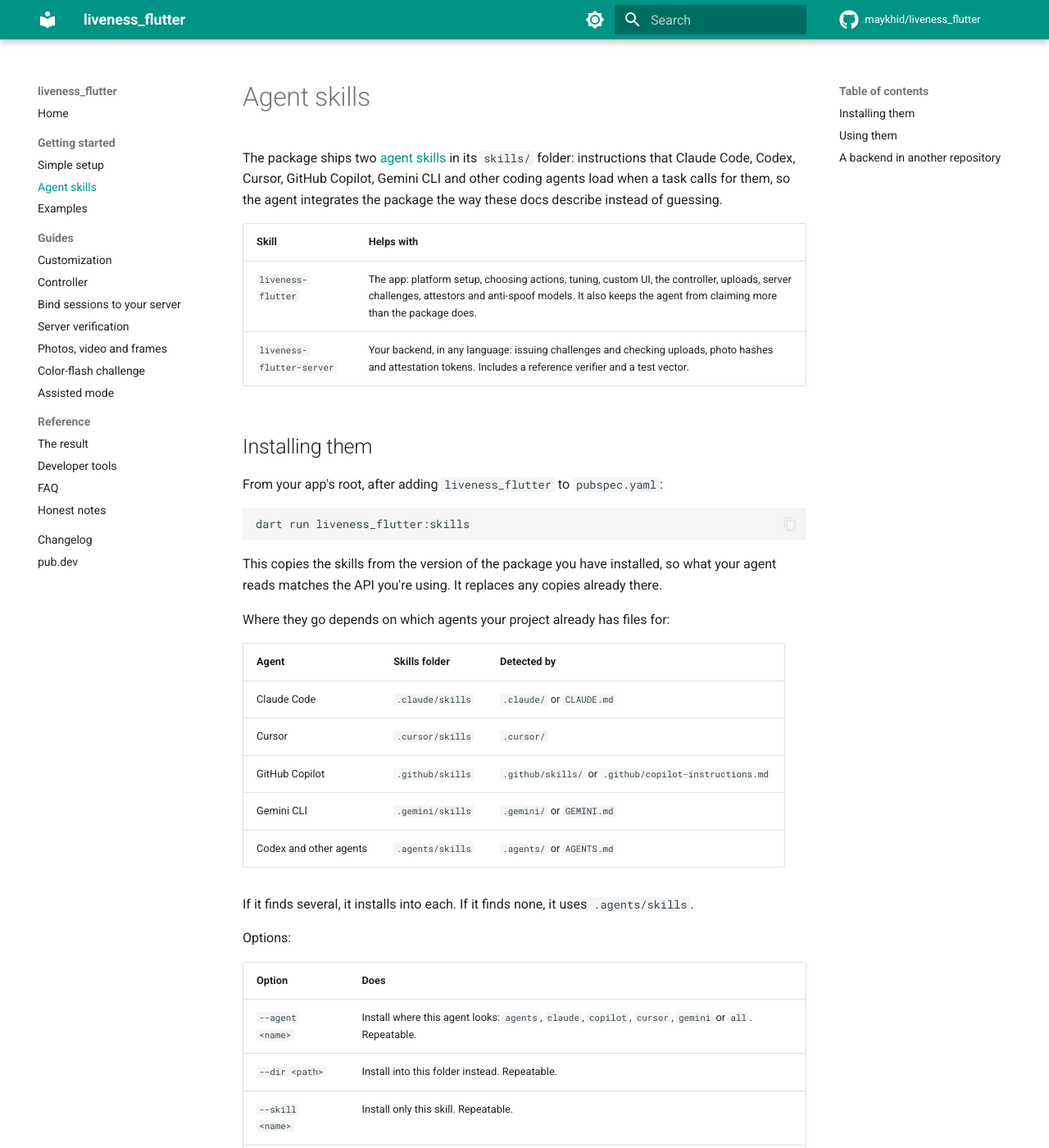
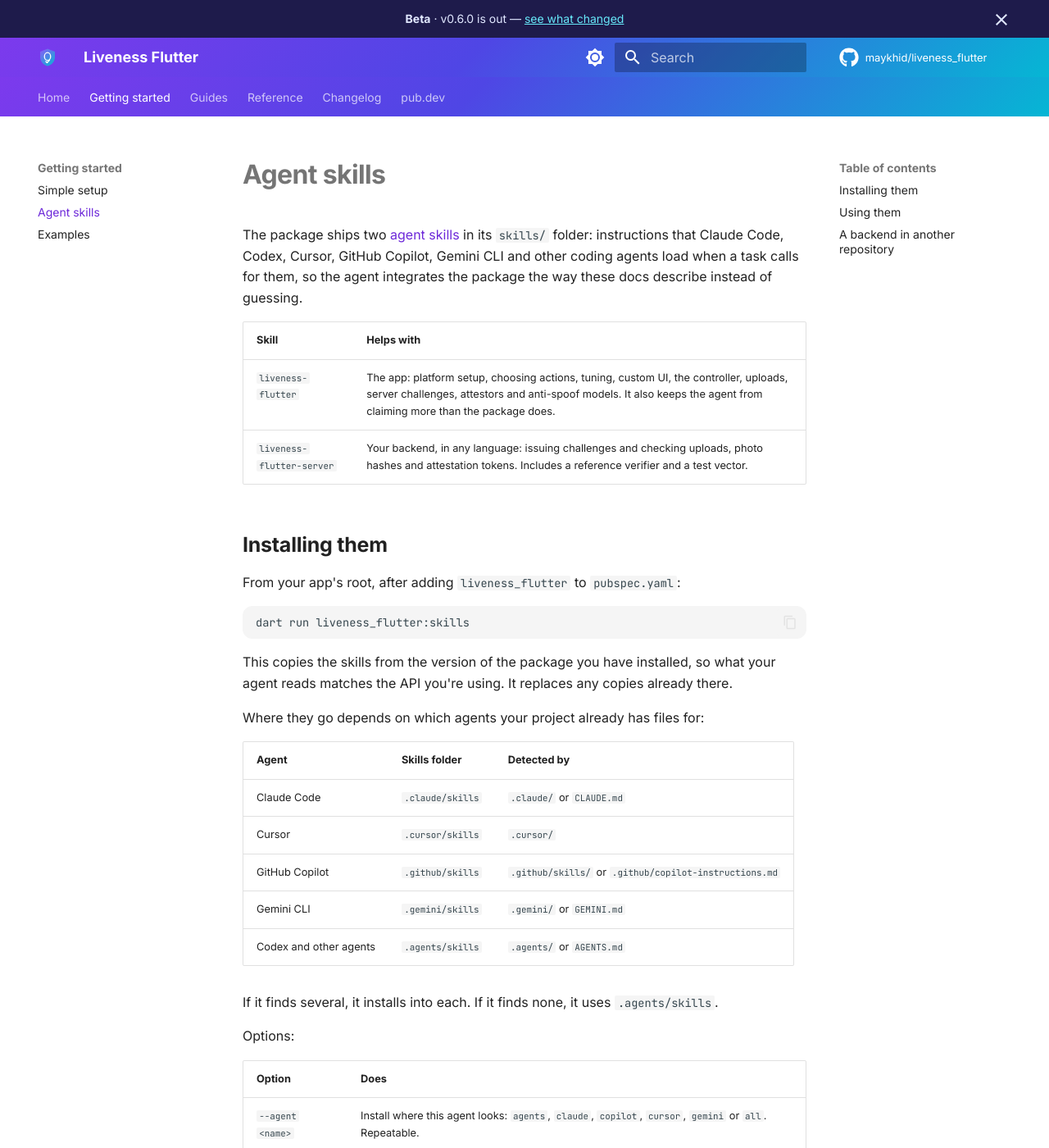
Before and after one commit to maykhid/liveness_flutter, an MkDocs documentation site: the page built from doc/agent_skills.md, in a window 1280 px wide and 1400 px high. Shown: the whole window at 82% size. Built offline with MkDocs 1.6.1 and Material for MkDocs 9.7.7, drawn with Linux system fonts in a browser that asks for light colours; comment, search, counter and statistics services are not loaded; some of the changed text lies outside the part shown.

Commit message:
docs: restyle the docs site and rename it Liveness Flutter
Adds a hero home page, feature cards, brand colours, a logo and top tabs.

```diff
--- /dev/null
+++ b/doc/assets/stylesheets/extra.css
@@ -0,0 +1,269 @@
+/* Brand colours: violet to cyan, matching the logo. */
+:root {
+  --lf-violet: #7c3aed;
+  --lf-cyan: #06b6d4;
+  --lf-gradient: linear-gradient(135deg, #7c3aed 0%, #4f46e5 45%, #06b6d4 100%);
+}
+
+[data-md-color-scheme="default"] {
+  --md-primary-fg-color: #5b21b6;
+  --md-primary-fg-color--light: #7c3aed;
+  --md-primary-fg-color--dark: #4c1d95;
+  --md-accent-fg-color: #0891b2;
+  --md-typeset-a-color: #6d28d9;
+}
+
+[data-md-color-scheme="slate"] {
+  --md-hue: 250;
+  --md-default-bg-color: #0f0d1a;
+  --md-primary-fg-color: #1a1530;
+  --md-primary-fg-color--light: #2a2250;
+  --md-primary-fg-color--dark: #0f0d1a;
+  --md-accent-fg-color: #22d3ee;
+  --md-typeset-a-color: #a78bfa;
+  --md-code-bg-color: #17142a;
+}
+
+/* Header and tabs share the gradient in light mode, stay dark in dark mode. */
+[data-md-color-scheme="default"] .md-header,
+[data-md-color-scheme="default"] .md-tabs {
+  background: var(--lf-gradient);
+}
+
+[data-md-color-scheme="slate"] .md-header,
+[data-md-color-scheme="slate"] .md-tabs {
+  background-color: rgba(15, 13, 26, 0.85);
+  backdrop-filter: blur(8px);
+  border-bottom: 1px solid rgba(167, 139, 250, 0.15);
+}
+
+.md-banner {
+  background: #1e1b4b;
+  color: #e0e7ff;
+  text-align: center;
+  font-size: 0.7rem;
+}
+
+.md-banner a {
+  color: #67e8f9;
+  text-decoration: underline;
+}
+
+.md-typeset h1 {
+  font-weight: 700;
+  letter-spacing: -0.02em;
+}
+
+.md-typeset h2 {
+  font-weight: 650;
+  letter-spacing: -0.01em;
+}
+
+.md-typeset .md-button {
+  border-radius: 999px;
+  padding: 0.55em 1.4em;
+  font-weight: 600;
+}
+
+.md-typeset .md-button--primary {
+  background: var(--lf-gradient);
+  border: none;
+  color: #fff;
+}
+
+.md-typeset .md-button--primary:hover {
+  filter: brightness(1.1);
+  color: #fff;
+}
+
+/* ---------- Home hero ---------- */
+
+.lf-hero {
+  position: relative;
+  overflow: hidden;
+  color: #fff;
+  background:
+    radial-gradient(60rem 30rem at 85% 10%, rgba(6, 182, 212, 0.35), transparent 60%),
+    radial-gradient(50rem 30rem at 0% 100%, rgba(124, 58, 237, 0.45), transparent 60%),
+    #120f24;
+}
+
+.lf-hero__inner {
+  display: flex;
+  align-items: center;
+  gap: 2.5rem;
+  padding: 3.5rem 0.8rem 3rem;
+}
+
+.lf-hero__text {
+  flex: 1 1 55%;
+}
+
+.lf-hero h1 {
+  margin: 0.6rem 0 0.8rem;
+  font-size: 2.6rem;
+  font-weight: 800;
+  line-height: 1.1;
+  letter-spacing: -0.03em;
+  background: linear-gradient(90deg, #fff 30%, #a5f3fc);
+  -webkit-background-clip: text;
+  background-clip: text;
+  color: transparent;
+}
+
+.lf-hero__lead {
+  font-size: 0.95rem;
+  line-height: 1.6;
+  max-width: 32rem;
+  color: rgba(255, 255, 255, 0.82);
+}
+
+.lf-pill {
+  display: inline-block;
+  padding: 0.25rem 0.75rem;
+  border-radius: 999px;
+  font-size: 0.65rem;
+  font-weight: 600;
+  letter-spacing: 0.02em;
+  color: #c4b5fd;
+  background: rgba(124, 58, 237, 0.2);
+  border: 1px solid rgba(167, 139, 250, 0.35);
+}
+
+.lf-hero__actions {
+  display: flex;
+  flex-wrap: wrap;
+  gap: 0.6rem;
+  margin: 1.4rem 0 1.2rem;
+}
+
+.lf-hero .md-button {
+  border-radius: 999px;
+  padding: 0.6em 1.5em;
+  font-weight: 600;
+  font-size: 0.8rem;
+}
+
+.lf-hero .md-button--primary {
+  background: var(--lf-gradient);
+  border: none;
+  color: #fff;
+}
+
+.lf-hero .md-button:not(.md-button--primary) {
+  color: #fff;
+  border: 1px solid rgba(255, 255, 255, 0.35);
+}
+
+.lf-hero .md-button:not(.md-button--primary):hover {
+  background: rgba(255, 255, 255, 0.08);
+}
+
+.lf-install {
+  display: inline-block;
+  font-family: var(--md-code-font-family);
+  font-size: 0.75rem;
+  padding: 0.5rem 0.9rem;
+  border-radius: 0.5rem;
+  background: rgba(0, 0, 0, 0.35);
+  border: 1px solid rgba(255, 255, 255, 0.1);
+  color: #e0f2fe;
+}
+
+.lf-install span {
+  color: #67e8f9;
+  margin-right: 0.4rem;
+  user-select: none;
+}
+
+.lf-hero__facts {
+  display: flex;
+  flex-wrap: wrap;
+  gap: 1.2rem;
+  padding: 0;
+  margin: 1.2rem 0 0;
+  list-style: none;
+  font-size: 0.72rem;
+  color: rgba(255, 255, 255, 0.7);
+}
+
+.lf-hero__facts li::before {
+  content: "✓";
+  margin-right: 0.35rem;
+  color: #67e8f9;
+  font-weight: 700;
+}
+
+.lf-hero__media {
+  flex: 1 1 45%;
+  display: flex;
+  justify-content: center;
+  gap: 1.2rem;
+}
+
+.lf-phone {
+  margin: 0;
+  text-align: center;
+}
+
+.lf-phone img {
+  width: 11rem;
+  border-radius: 1.6rem;
+  border: 6px solid #1f1b38;
+  box-shadow: 0 1.5rem 3rem rgba(0, 0, 0, 0.5), 0 0 0 1px rgba(255, 255, 255, 0.08);
+}
+
+.lf-phone--raised {
+  transform: translateY(-1.2rem);
+}
+
+.lf-phone figcaption {
+  margin-top: 0.6rem;
+  font-size: 0.65rem;
+  color: rgba(255, 255, 255, 0.65);
+}
+
+@media screen and (max-width: 59.9375em) {
+  .lf-hero__inner {
+    flex-direction: column;
+    padding-top: 2.5rem;
+  }
+
+  .lf-hero h1 {
+    font-size: 2rem;
+  }
+
+  .lf-phone img {
+    width: 8.5rem;
+  }
+
+  .lf-phone--raised {
+    transform: none;
+  }
+}
+
+/* ---------- Cards ---------- */
+
+.md-typeset .grid.cards > ul > li,
+.md-typeset .grid > .card {
+  border-radius: 0.8rem;
+  border: 1px solid var(--md-default-fg-color--lightest);
+  transition: border-color 150ms, box-shadow 150ms, transform 150ms;
+}
+
+.md-typeset .grid.cards > ul > li:hover,
+.md-typeset .grid > .card:hover {
+  border-color: var(--md-accent-fg-color);
+  box-shadow: 0 0.4rem 1.2rem rgba(124, 58, 237, 0.15);
+  transform: translateY(-2px);
+}
+
+.md-typeset .grid.cards .lg {
+  color: var(--md-typeset-a-color);
+}
+
+/* Code blocks get rounded corners. */
+.md-typeset pre > code,
+.md-typeset .highlight {
+  border-radius: 0.6rem;
+}
--- a/mkdocs.yml
+++ b/mkdocs.yml
@@ -1,4 +1,4 @@
-site_name: liveness_flutter
+site_name: Liveness Flutter
 site_description: Face liveness checks for Flutter — free, on-device, and built for your backend.
 site_url: https://maykhid.github.io/liveness_flutter/
 repo_url: https://github.com/maykhid/liveness_flutter
@@ -12,7 +12,19 @@
 
 theme:
   name: material
+  custom_dir: overrides
+  logo: assets/images/logo.svg
+  favicon: assets/images/logo.svg
+  font:
+    text: Inter
+    code: JetBrains Mono
   features:
+    - announce.dismiss
+    - navigation.tabs
+    - navigation.instant
+    - navigation.tracking
+    - content.code.annotate
+    - content.tabs.link
     - navigation.sections
     - navigation.top
     - navigation.footer
@@ -24,22 +36,30 @@
   palette:
     - media: "(prefers-color-scheme: light)"
       scheme: default
-      primary: teal
-      accent: teal
+      primary: custom
+      accent: custom
       toggle:
         icon: material/brightness-7
         name: Switch to dark mode
     - media: "(prefers-color-scheme: dark)"
       scheme: slate
-      primary: teal
-      accent: teal
+      primary: custom
+      accent: custom
       toggle:
         icon: material/brightness-4
         name: Switch to light mode
   icon:
     repo: fontawesome/brands/github
 
+extra_css:
+  - assets/stylesheets/extra.css
+
 markdown_extensions:
+  - pymdownx.emoji:
+      emoji_index: !!python/name:material.extensions.emoji.twemoji
+      emoji_generator: !!python/name:material.extensions.emoji.to_svg
+  - pymdownx.tabbed:
+      alternate_style: true
   - admonition
   - attr_list
   - md_in_html
@@ -74,6 +94,9 @@
   - pub.dev: https://pub.dev/packages/liveness_flutter
 
 extra:
+  version: 0.6.0
+  changelog: https://github.com/maykhid/liveness_flutter/blob/main/CHANGELOG.md
+  generator: false
   social:
     - icon: fontawesome/brands/github
       link: https://github.com/maykhid/liveness_flutter
--- /dev/null
+++ b/overrides/home.html
@@ -0,0 +1,48 @@
+{% extends "main.html" %}
+
+{% block extrahead %}
+  {{ super() }}
+  <style>
+    /* The hero already says these; they stay for readers on GitHub. */
+    .md-content__inner > h1:first-of-type,
+    .md-content__inner > h1:first-of-type + p,
+    .md-content__inner > h1:first-of-type + p + blockquote { display: none; }
+  </style>
+{% endblock %}
+
+{% block tabs %}
+  {{ super() }}
+  <section class="lf-hero">
+    <div class="md-grid lf-hero__inner">
+      <div class="lf-hero__text">
+        <span class="lf-pill">Beta · v{{ config.extra.version }} · Android &amp; iOS</span>
+        <h1>Face liveness for Flutter.</h1>
+        <p class="lf-hero__lead">
+          Free, on-device, and built for <em>your</em> backend. The user
+          blinks, smiles or turns their head; the package checks a live
+          person did it and hands you the evidence.
+        </p>
+        <div class="lf-hero__actions">
+          <a href="{{ 'getting_started/' | url }}" class="md-button md-button--primary">Get started</a>
+          <a href="https://pub.dev/packages/liveness_flutter" class="md-button">View on pub.dev</a>
+        </div>
+        <div class="lf-install"><span>$</span> flutter pub add liveness_flutter</div>
+        <ul class="lf-hero__facts">
+          <li>No cloud service</li>
+          <li>No license fees</li>
+          <li>No model downloads</li>
+        </ul>
+      </div>
+      <div class="lf-hero__media">
+        <figure class="lf-phone">
+          <img src="https://raw.githubusercontent.com/maykhid/liveness_flutter/main/screenshots/default_demo.gif" alt="The default screen: tap Verify, blink, turn left and smile inside an oval, then Passed with 100% confidence" loading="lazy">
+          <figcaption>Out of the box</figcaption>
+        </figure>
+        <figure class="lf-phone lf-phone--raised">
+          <img src="https://raw.githubusercontent.com/maykhid/liveness_flutter/main/screenshots/fintech_demo.gif" alt="A fully branded account-upgrade flow: account home, intro, a face check in a circle with nod and blink steps, then verified" loading="lazy">
+          <figcaption>Fully branded</figcaption>
+        </figure>
+      </div>
+    </div>
+  </section>
+{% endblock %}
--- /dev/null
+++ b/overrides/main.html
@@ -0,0 +1,6 @@
+{% extends "base.html" %}
+
+{% block announce %}
+  <strong>Beta</strong> · v{{ config.extra.version }} is out —
+  <a href="{{ config.extra.changelog }}">see what changed</a>
+{% endblock %}
```
Also changed, not shown: README.md (+1 -1 lines), doc/index.md (+124 -55 lines), doc/assets/images/logo.svg (added), 1 other file.
